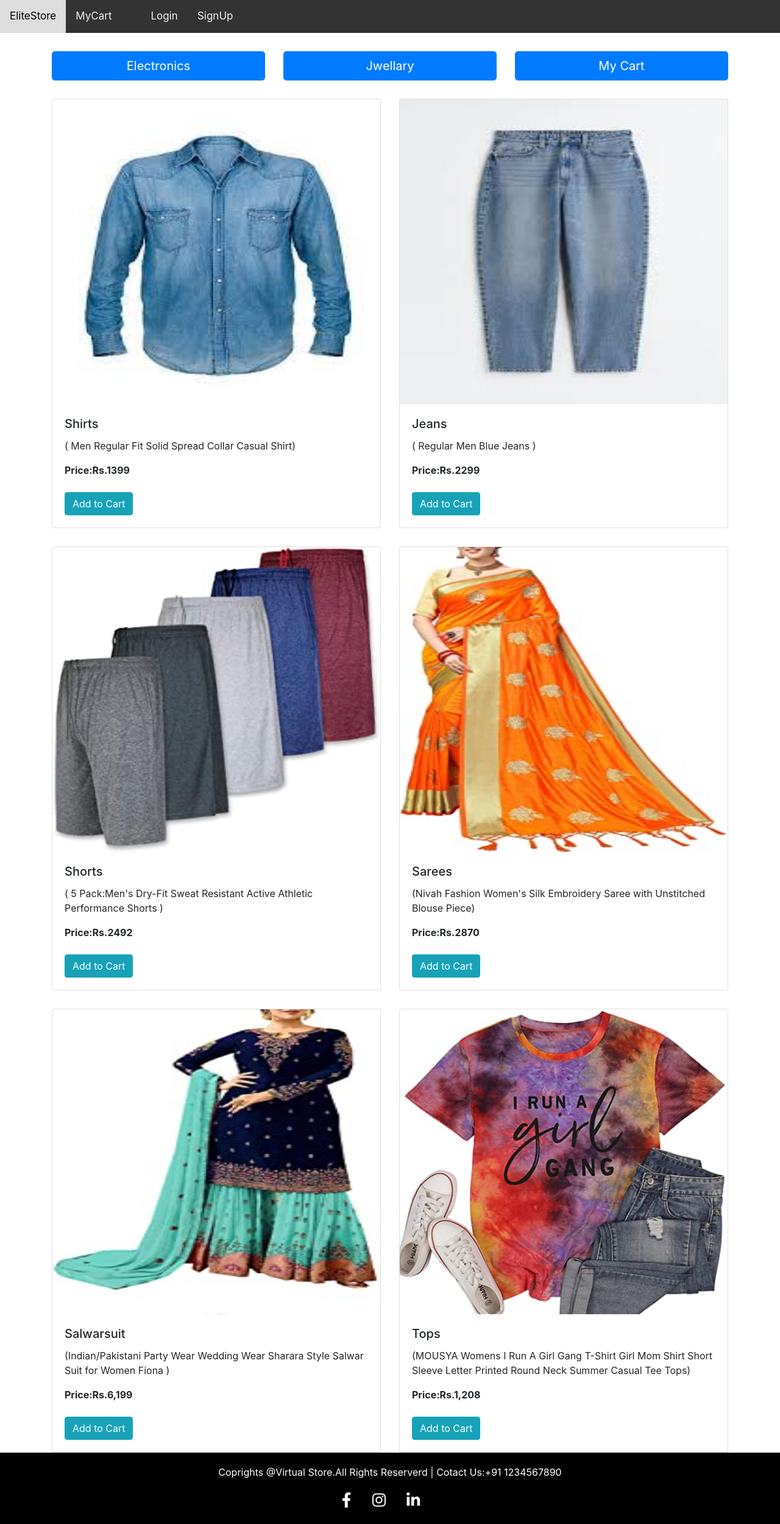
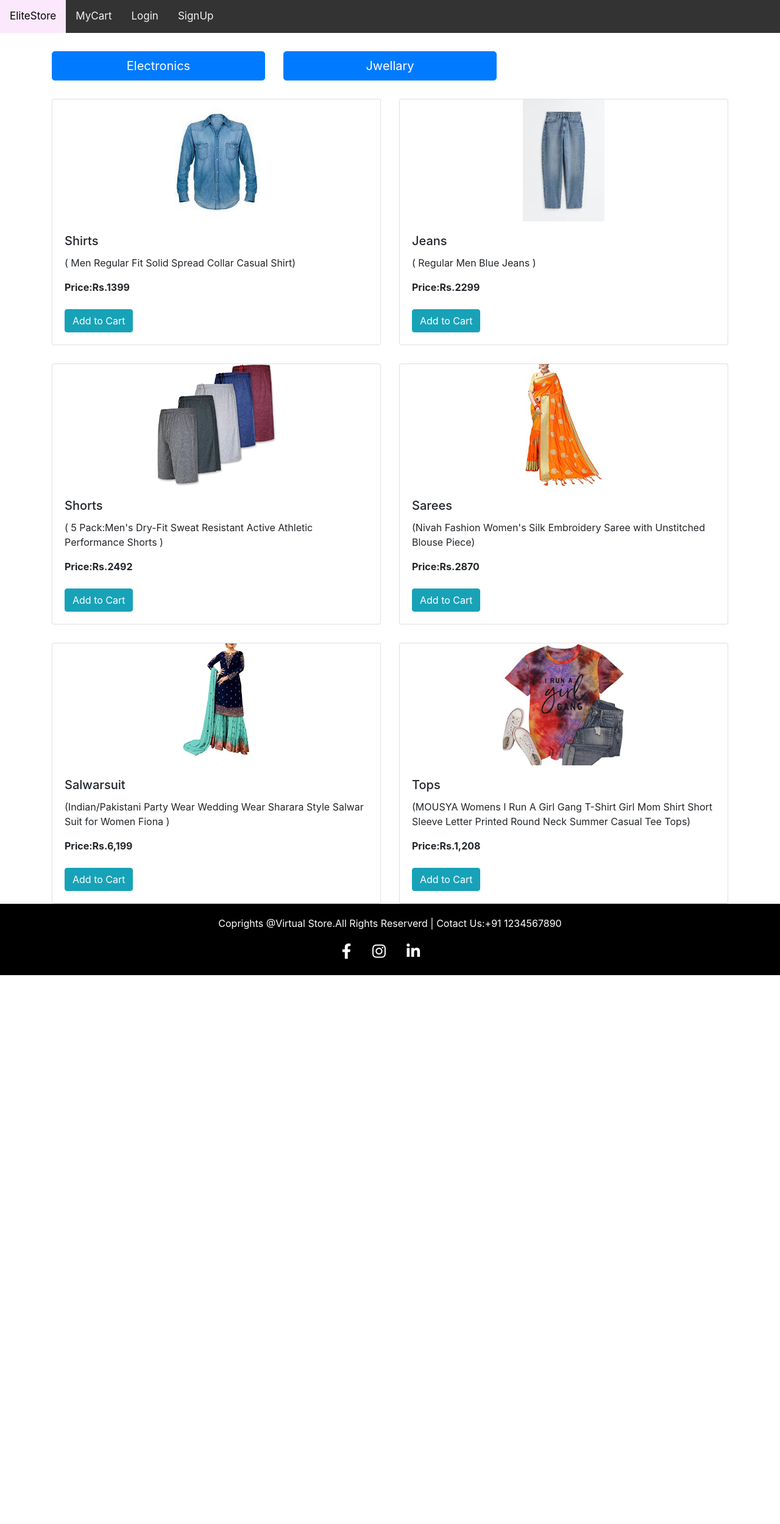
Before and after one commit to rananitish37/EliteStore.github.io, a PHP site: page /clothes.php in a window 1280 px wide. Shown: the whole page at 61% size. After the commit the page ends 1599 px from the top, so only its background shows below. Run offline with PHP 8.4, Linux system fonts and the light colour scheme.

Commit message:
updated till cart

```diff
--- a/EliteStore/Ecommerce-website-main/clothes.php
+++ b/EliteStore/Ecommerce-website-main/clothes.php
@@ -31,23 +31,25 @@
         .topnav a:hover {
             background-color: #ddd;
             color: black;
-
         }
-
-/*.topnav a.active {
-  background-color: #04AA6D;
-  color: white;
-} */
+        .card-img-top{
+            width: 100%;
+            height: 200px;
+            object-fit: contain;
+        }
+        .topnav a.active {
+            background-color: #fbe8fd;
+            color: black;
+        }
 </style>
 </head>
 <body>
 	<nav>
 <div class="topnav">
-  <a class="active" href="#home">EliteStore</a>
+  <a class="active" href="index.php">EliteStore</a>
   <a href="mycart.php" type="submit">MyCart</a>
-  <a href="login.php">
   <?php
-		if(isset($_SESSION['USER_LOGIN'])){
+		if(isset($_SESSION['logedin'])){
 		echo '<a href="logout.php" target="_blank">Logout</a>';
 		}
 		else{
@@ -65,9 +67,6 @@
 		</div>
 		<div class="col-lg-4">
 		<a href="jewellery.php"type="submit" class="btn btn-primary btn-lg btn-block">Jwellary</a>
-		</div>
-		<div class="col-lg-4">
-		<a href="mycart.php" type="submit" class="btn btn-primary btn-lg btn-block">My Cart</a>
 		</div>
 	</div>
 </div>
--- a/EliteStore/Ecommerce-website-main/final_page.php
+++ b/EliteStore/Ecommerce-website-main/final_page.php
@@ -2,7 +2,8 @@
 
 echo '<p style="margin-top:100px;"><center> <h1>Thank You For visiting our Website.<br>Hope you enjoy your shopping</h1></center></p>.';
 			//Email Function
-					$to = "shahgolu566@gmail.com";
+
+					$to = "rananitish129@gmail.com";
 					$subject = "E-commerce Website:";
 					$message="Welcome to our Website..."."<br><br><br>"."Buy the items as you want."."<br>".
 					"We have best products as you wanted"."<br>"."<br>"."Your Username:"."<br>"
@@ -13,7 +14,7 @@ echo '<p style="margin-top:100px;"><center> <h1>Thank You For visiting our Websi
 					$headers .= "Content-type:text/html;charset=UTF-8" . "\r\n";
 
 					// More headers
-					$headers .= 'From: <webmaster@example.com>' . "\r\n";
+					$headers .= 'From: <belle7634@gmail.com>' . "\r\n";
 					//$head
 					if(mail($to,$subject,$message,$headers)){
 					echo "<div style='background-color:green;font-size:20px;font-weight:600; padding: 10px;'>
--- a/EliteStore/Ecommerce-website-main/login.php
+++ b/EliteStore/Ecommerce-website-main/login.php
@@ -5,7 +5,6 @@ if($_SERVER["REQUEST_METHOD"] == "POST"){
 	include 'connection.php';
 	$email=$_POST['email'];
 	$password=$_POST['psw'];
-
 		$sql="SELECT * FROM `users` WHERE email_id='$email' AND password='$password'";
 		$result=mysqli_query($conn,$sql);
     $num=mysqli_num_rows($result);
@@ -17,7 +16,7 @@ if($_SERVER["REQUEST_METHOD"] == "POST"){
       header("location: index.php");
 		}
 	}else{
-		$showError= "Invalid credentials";
+		$showError= true;
 	}
 ?>
 <!DOCTYPE html>
--- a/EliteStore/Ecommerce-website-main/logout.php
+++ b/EliteStore/Ecommerce-website-main/logout.php
@@ -1,6 +1,6 @@
 <?php
 session_start();
-unset($_SESSION['USER_LOGIN']);
+unset($_SESSION['logedin']);
 unset($_SESSION['username']);;
 unset($_SESSION['password']);
 header('location:index.php');
```
Also changed, not shown: EliteStore/Ecommerce-website-main/electronics.php (+11 -8 lines), EliteStore/Ecommerce-website-main/index.php (+5 -7 lines), EliteStore/Ecommerce-website-main/jewellery.php (+11 -7 lines), EliteStore/Ecommerce-website-main/electronics.css (line endings or trailing spaces), EliteStore/Ecommerce-website-main/jewellery.css (line endings or trailing spaces). Lines whose indentation alone changed are shown as unchanged.
